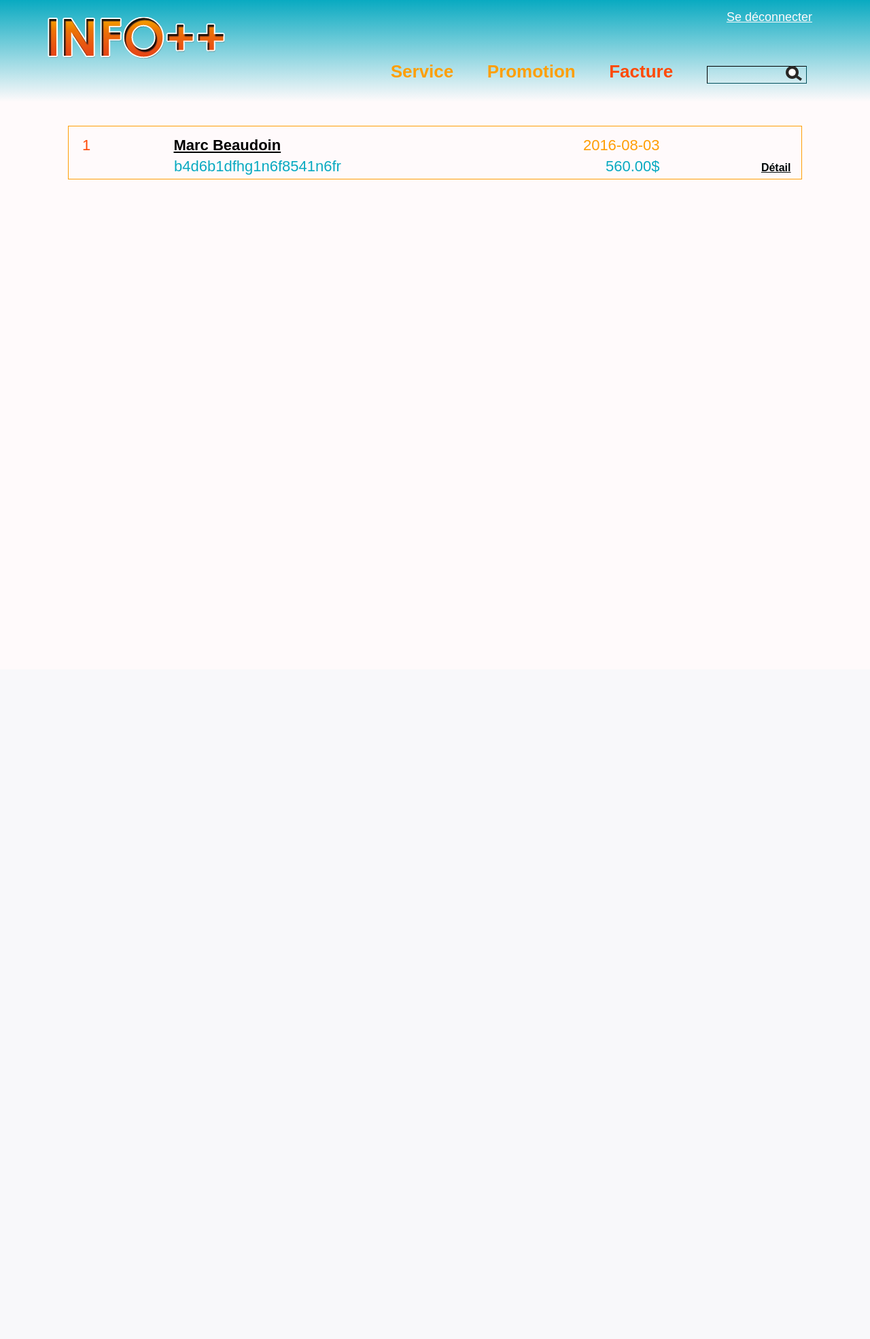
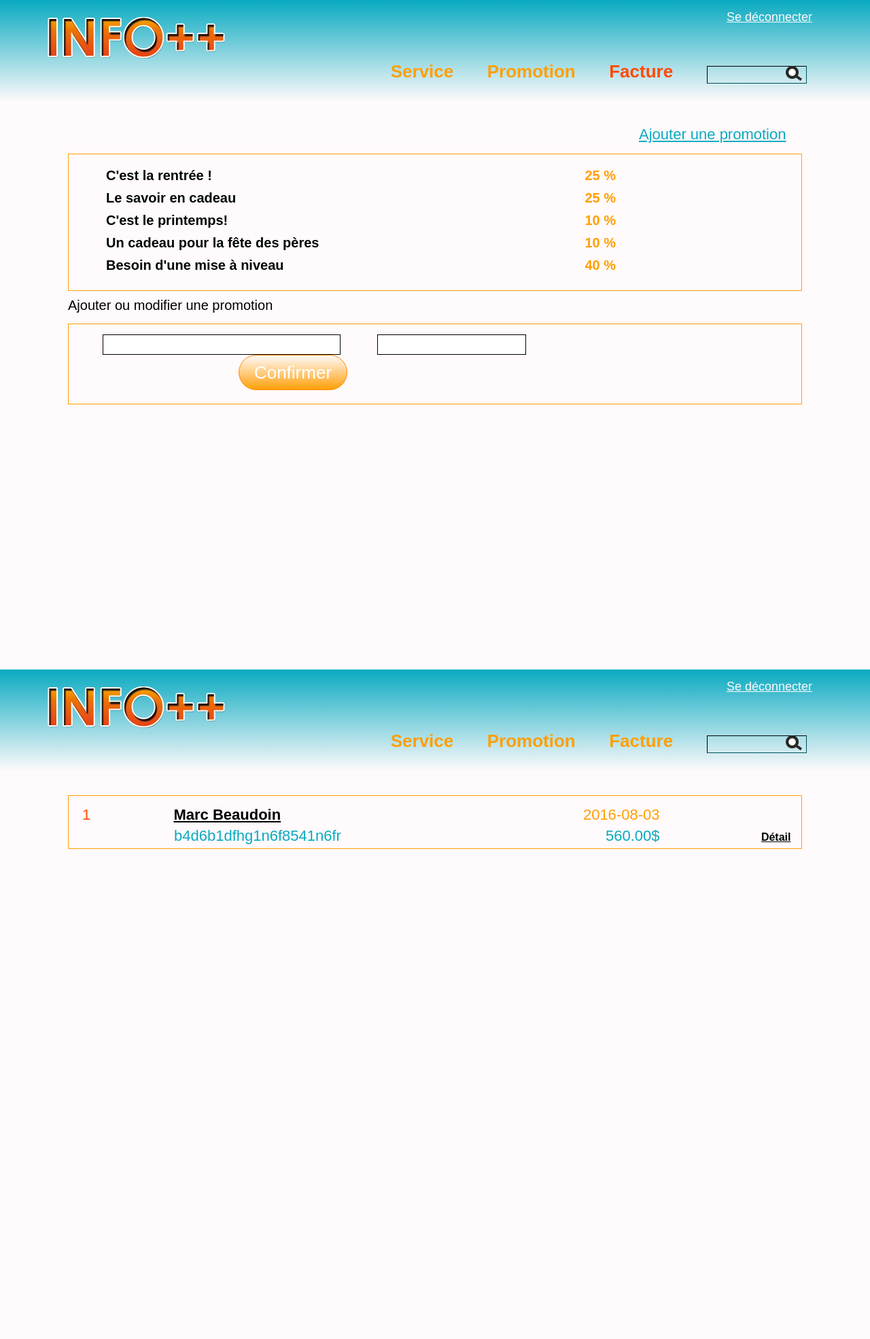
Before and after one commit to Keny9/Lab-Info-, a PHP site: page /page/facture.php in a window 1280 px wide. Shown: the whole page at 68% size. Before the commit the page ends 264 px from the top, so only its background shows below. Run offline with PHP 8.4, Linux system fonts and the light colour scheme; the visitor is signed in with stand-in values (Sample User, id 1); data comes from the database, SQL or seed files in the repository.

Commit message:
Page promotion fonctionnelle, reste a faire la validation des champs

```diff
--- /dev/null
+++ b/css/promotion.css
@@ -0,0 +1,61 @@
+#link-ajout-promo{
+  margin-left: 900px;
+  text-decoration: underline;
+  cursor: pointer;
+}
+
+.cours-d{
+  padding-top: 15px;
+}
+
+.promotion-block{
+  display: block;
+  padding: 5px;
+}
+.input-promotion{
+  display: block;
+}
+
+.promotion-block:hover{
+  border: 1px solid #09AAC1;
+}
+
+.titre-promo{
+  display: inline-block;
+  color: #000708;
+  font-size: 20px;
+  font-weight: 600;
+  margin-left: 50px;
+  width: 700px;
+}
+
+.msg-input{
+  font-size: 20px;
+  margin-top: 10px;
+  margin-left: 60px;
+}
+
+.rabais-promo{
+  font-size: 20px;
+  color: #FF9F07;
+  font-weight: 600;
+}
+
+.input-nomPromo{
+  width: 350px;
+  font-size: 16px;
+  padding: 5px;
+  margin-left: 50px;
+}
+
+.input-rabaisPromo{
+  font-size: 16px;
+  padding: 5px;
+  margin-left: 50px;
+}
+
+.button-contain{
+  display: inline-block;
+  margin-top: 0;
+  margin-left: 250px;
+}
--- a/entete/administrateur.php
+++ b/entete/administrateur.php
@@ -8,7 +8,7 @@
 
     <div class="menu">
       <span class="client-group-link"><a id="service" class="client-link" href="service.php">Service</a></span>
-      <span class="client-group-link"><a id="promotion" class="client-link" href="#">Promotion</a></span>
+      <span class="client-group-link"><a id="promotion" class="client-link" href="promotion.php">Promotion</a></span>
       <span class="client-group-link"><a id="facture" class="client-link" href="facture.php">Facture</a></span>
 
       <form class="form-recherche" action="../phpscript/rechercheAdmin.php" method="post">
--- a/js/promoService.js
+++ b/js/promoService.js
@@ -24,7 +24,7 @@
 
     if(this.readyState == 4 && this.status == 200){
       var data = JSON.parse(this.responseText);
-    //  console.log(data); //For debugging
+      console.log(data); //For debugging
 
       var list = document.getElementById("selectPromo");
       var value = list.options[list.selectedIndex].value;
--- /dev/null
+++ b/js/promotion.js
@@ -0,0 +1,55 @@
+//Lors d'un clic dans la liste des promos on met a jour les données
+function promotionSelected(block,id){
+  var request = new XMLHttpRequest();
+  var method = "POST";
+  var url = "../phpscript/dataPromo.php";
+
+  clearSelection();
+
+  block.style.backgroundColor = '#09AAC1';
+
+  document.getElementById("mode").value = "update";
+
+  request.open(method, url, true);
+  request.send();
+
+  request.onreadystatechange = function(){
+
+    if(this.readyState == 4 && this.status == 200){
+      var data = JSON.parse(this.responseText);
+      //console.log(data); //For debugging
+
+      nomPromo = document.getElementById("nomSelect" + id).innerText;
+      rabaisPromo = document.getElementById("rabaisSelect" + id).innerText;
+
+      for(var i = 0; i < data.length; i++){
+        if(data[i].promotion_titre == nomPromo){
+          document.getElementById("input-nom").value = data[i].promotion_titre;
+          document.getElementById("input-rabais").value = data[i].rabais * 100;
+          document.getElementById("idPromotion").value = data[i].pk_promotion;
+        }
+      }
+
+    }
+  };
+}
+
+//Enleve la selection de la promotion
+function clearSelection(){
+  divs = document.getElementsByClassName("promotion-block");
+  for(i = 0; i < divs.length; i++){
+    divs[i].style.backgroundColor = 'transparent';
+  }
+}
+
+//Une promo est en ajout
+function ajoutPromo(){
+  clearSelection();
+  document.getElementById("input-nom").value = "";
+  document.getElementById("input-rabais"). value = "";
+  document.getElementById("input-nom").focus();
+  document.getElementById("mode").value = "add";
+  document.getElementById("idPromotion").value = "";
+}
+
+//Faire une fonction qui ajuste le rabais. ex: 0.40 en 40
--- a/page/facture.php
+++ b/page/facture.php
@@ -1,4 +1,9 @@
 <?php
+  require_once("../phpscript/class/facture.php");
+  require_once("../phpscript/class/gestionFacture.php");
+  require_once("../phpscript/class/classService.php");
+  require_once("../phpscript/class/gestionService.php");
+  require_once("../phpscript/class/GestionPromotion.php");
 
   session_start();
   // Si non logged in
@@ -8,12 +13,6 @@
   else if($_SESSION['user_administrateur'] == 0){
     header("Location:catalogue.php");
   } //Si administrateur
-
-  require_once("../phpscript/class/facture.php");
-  require_once("../phpscript/class/gestionFacture.php");
-  require_once("../phpscript/class/classService.php");
-  require_once("../phpscript/class/gestionService.php");
-  require_once("../phpscript/class/GestionPromotion.php");
 
   $gestionFacture = new GestionFacture();
   $gestionService = new GestionService();
--- /dev/null
+++ b/page/promotion.php
@@ -0,0 +1,67 @@
+<?php
+  require_once("../phpscript/class/gestionPromotion.php");
+  require_once("../phpscript/class/promotion.php");
+
+  session_start();
+  // Si non logged in
+  if (!(isset($_SESSION['user_courriel']) && $_SESSION['user_courriel'] != '')) {
+    header("Location:login.php");
+  }
+  else if($_SESSION['user_administrateur'] == 0){
+    header("Location:catalogue.php");
+  } //Si administrateur
+
+  $gestionPromotion = new GestionPromotion();
+  $arrPromotion = $gestionPromotion->getAllPromotion();
+
+  $i = 0; //iteration pour les id de chaque promotions
+
+?>
+
+<!DOCTYPE html>
+<html lang="fr" dir="ltr">
+  <head>
+    <meta charset="utf-8">
+    <link rel="stylesheet" href="../css/style.css">
+    <link rel="stylesheet" href="../css/serviceModification.css">
+    <link rel="stylesheet" href="../css/promotion.css">
+    <script src="http://ajax.googleapis.com/ajax/libs/jquery/3.3.1/jquery.min.js"></script>
+    <script type="text/javascript" src="../js/entete.js"></script>
+    <script type="text/javascript" src="../js/promotion.js"></script>
+    <title>Promotion</title>
+  </head>
+  <?php include("../entete/administrateur.php"); ?>
+  <body>
+
+    <main>
+      <a class="link-service" id="link-ajout-promo" onclick='ajoutPromo()'>Ajouter une promotion</a>
+      <form action="../phpscript/ajoutModifPromo.php" method="post">
+        <div class="cours-d">
+          <?php
+            foreach($arrPromotion as $promotion){ //Afficher toutes les promotions
+              echo "<div class='promotion-block' onclick='promotionSelected(this,".$i.");' id='block".$i."'>
+                <span id='nomSelect".$i."' class='titre-promo'>".$promotion->getTitre()."</span>
+                <span id='rabaisSelect".$i."' class='rabais-promo'>".$promotion->getRabais() * 100 ." %</span>
+              </div>";
+              $i++;
+            }
+          ?>
+          </div>
+          <p class="msg-input">Ajouter ou modifier une promotion</p>
+          <div class="cours-d">
+            <div class="input-promotion">
+              <input id="input-nom" class="input-nomPromo" type="text" name="nomPromo" value="">
+              <input id="input-rabais" class="input-rabaisPromo" type="text" name="rabaisPromo" value="">
+              <input type="hidden" id="mode" name="mode" value="add"> <!--Mode lors de l'envoi du form soit en mode ajouter ou update (ajouter par defaut) -->
+              <input type="hidden" name="idPromotion" id="idPromotion" value=""> <!--ID de la promotion si en mode update -->
+              <div class="button-contain">
+                <button class="text-button" type="submit" id="ajout-promo" name="submit">Confirmer</button>
+              </div>
+            </div>
+          </div>
+      </form>
+
+    </main>
+
+  </body>
+</html>
--- a/phpscript/ajoutPromoService.php
+++ b/phpscript/ajoutPromoService.php
@@ -10,8 +10,8 @@
     $idPromo = $_POST['promotion'][0]; //id de la promotion
     $idService = $_GET['id'];
     $rabais = $_POST['rabais'];
-    $startDate = date('Y-m-d', strtotime($_POST['startDate']));
-    $endDate = date('Y-m-d', strtotime($_POST['endDate']));
+    $startDate = $_POST['startDate'];
+    $endDate = $_POST['endDate'];
     $code = $_POST['code'];
 
     if($startDate <= $endDate){
@@ -24,7 +24,7 @@
       }
 
       unset($_SESSION['idPromo']);
-      //header("Location: ../page/service.php");
+      header("Location: ../page/service.php");
     }
     else{
       $_SESSION['error'] = 1;
--- a/phpscript/class/gestionPromotion.php
+++ b/phpscript/class/gestionPromotion.php
@@ -106,6 +106,27 @@
       return $lastId;
     }
 
+    //Obtenir le dernier id dans la table promotion
+    public function getLastIdPromotion(){
+      $connexion = new Connexion();
+      $conn = $connexion->getConnexion();
+
+      $stmt = $conn->prepare("SELECT MAX(pk_promotion) FROM promotion;");
+      $stmt->execute();
+
+      $result = $stmt->get_result();
+
+      if(!$result){
+        die('Could not query:' . mysqli_error());
+      }
+
+      $row = $result->fetch_assoc();
+      $lastId = $row['MAX(pk_promotion)'] + 1;
+
+      $stmt->close();
+      return $lastId;
+    }
+
     //Créer un nouveau lien dans la base de donnée
     public function addPromoService($idPromotion, $idServ, $date_debut, $date_fin, $code2){
       $connexion = new Connexion();
@@ -128,7 +149,7 @@
     }
 
     //Fonction qui permet de mettre à jour un une promo lier a un service
-    public function updatePromoService($promotion){ //TODO: Completer le update, faire en sorte que les dates s'update
+    public function updatePromoService($promotion){
       $connexion = new Connexion();
       $conn = $connexion->getConnexion();
 
@@ -144,6 +165,55 @@
       $date_fin = $promotion->getDateFin();
       $code = $promotion->getCode();
       $pk_promotion_code = $promotion->getIdPromoService();
+
+      $status = $stmt->execute();
+      /* check whether the execute() succeeded */
+      if ($status === false) {
+        trigger_error($stmt->error, E_USER_ERROR);
+      }
+
+      $stmt->close();
+    }
+
+    //Créer une nouvelle promotion
+    public function addPromotion($promotion){
+      $connexion = new Connexion();
+      $conn = $connexion->getConnexion();
+
+      $stmt = $conn->prepare("INSERT INTO promotion (pk_promotion, promotion_titre, promotion_description, rabais, image) VALUES (?, ?, ?, ?, ?);");
+
+      $stmt->bind_param("issds", $pk_promotion, $promotion_titre, $promotion_description, $rabais, $image);
+
+      $pk_promotion = $this->getLastIdPromotion();
+      $promotion_titre = $promotion->getTitre();
+      $promotion_description = $promotion->getDescription();
+      $rabais = $promotion->getRabais() / 100;
+      $image = null;
+
+      $status = $stmt->execute();
+
+      /* check whether the execute() succeeded */
+      if ($status === false) {
+        trigger_error($stmt->error, E_USER_ERROR);
+      }
+
+      $stmt->close();
+    }
+
+    //Mettre a jour une promotion
+    public function updatePromotion($promotion){
+      $connexion = new Connexion();
+      $conn = $connexion->getConnexion();
+
+      $stmt = $conn->prepare("UPDATE promotion
+                              SET promotion_titre = ?, rabais = ?
+                              WHERE pk_promotion = ?;");
+      $stmt->bind_param("sdi", $promotion_titre, $rabais, $pk_promotion);
+
+      //set parameters
+      $promotion_titre = $promotion->getTitre();
+      $rabais = $promotion->getRabais() / 100;
+      $pk_promotion = $promotion->getId();
 
       $status = $stmt->execute();
       /* check whether the execute() succeeded */
--- a/phpscript/class/promotion.php
+++ b/phpscript/class/promotion.php
@@ -54,13 +54,23 @@
     }
 
     public function setDateFin($dateFin){
-      $date = substr($dateFin, 0, -9); //TODO :Gosser avec les dates, c'est pour ca que les dates disparaissents
-      $this->dateFin = $date;
+      if(strlen($dateFin) == 10){ //Si la date est deja transformer on fait rien
+        $this->dateFin = $dateFin;
+      }
+      else{ //sinon on coupe pour enlever les 0 a la fin de la date (format dans lequel ils sont dans la bd)
+        $date = substr($dateFin, 0, -9);
+        $this->dateFin = $date;
+      }
     }
 
     public function setDateDebut($dateDebut){
-      $date = substr($dateDebut, 0, -9);
-      $this->dateDebut = $date;
+      if(strlen($dateDebut) == 10){
+        $this->dateDebut = $dateDebut;
+      }
+      else{
+        $date = substr($dateDebut, 0, -9);
+        $this->dateDebut = $date;
+      }
     }
 
     public function setImage($image){
--- a/phpscript/dataPromo.php
+++ b/phpscript/dataPromo.php
@@ -1,4 +1,6 @@
 <?php
+  mb_internal_encoding('UTF-8');
+  mb_http_output('UTF-8');
 
   require_once('./class/promotion.php');
   require_once('./class/gestionPromotion.php');
@@ -20,6 +22,6 @@
 
   $data = $gestionPromotion->getAllPromoData();
 
-  echo json_encode(utf8ize($data));
+  echo json_encode($data,JSON_UNESCAPED_UNICODE);
 
 ?>
```
Also changed, not shown: phpscript/ajoutModifPromo.php (added, +20 -0 lines).
